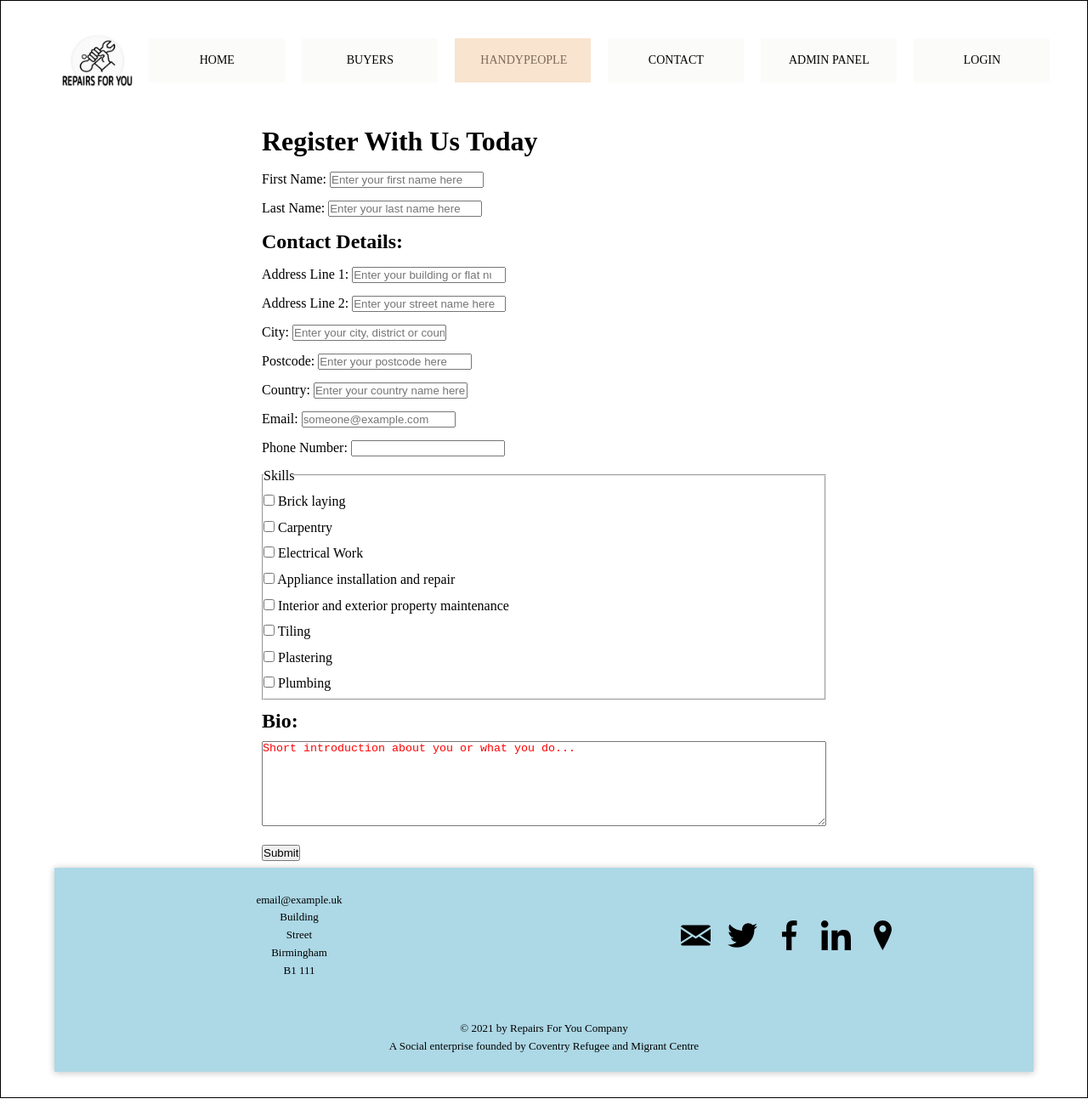
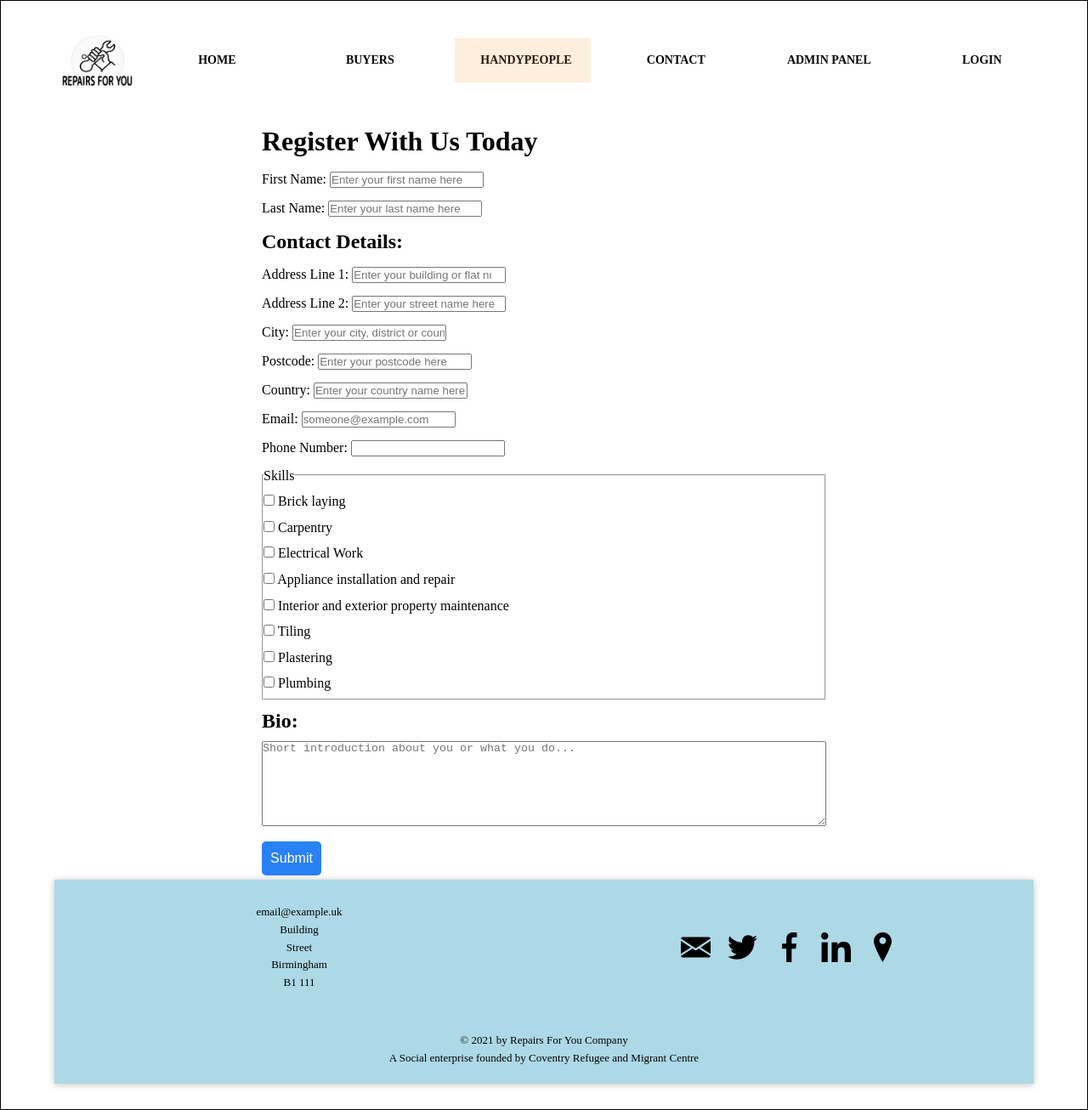
Before and after one commit to Pat-On/repairs_for_you, a React (Create React App) app in the folder client/: page /users/handyman/register in a window 1280 px wide. Shown: the whole page at 85% size. Built offline with nearby package versions, Linux system fonts and the light colour scheme.

Commit message:
changed and added new styles

```diff
--- a/client/src/components/HandymanRegistrationForm/HandymanRegistrationForm.css
+++ b/client/src/components/HandymanRegistrationForm/HandymanRegistrationForm.css
@@ -15,10 +15,15 @@
 .input-field-bio :nth-child(2) {
   width:100%;
   overflow-x: hidden;
-overflow-y: scroll;
-height: 10rem;
+  overflow-y: scroll;
+  height: 10rem;
 }
-.input-field-bio :nth-child(2)::-webkit-input-placeholder {
-  color: red;
-
+.submit-button-div input{
+  background-color: rgb(40, 129, 245);
+  width: 7rem;
+  height: 4rem;
+  color: white;
+  border: none;
+  border-radius: .5rem;
+  font-size: medium;
 }
--- a/client/src/components/Navigation/NavigationItems/NavigationItem/NavigationItem.module.scss
+++ b/client/src/components/Navigation/NavigationItems/NavigationItem/NavigationItem.module.scss
@@ -4,7 +4,7 @@
   width: 16rem;
   height: auto;
   // font-family: $font-display;
-  font-weight: 400;
+  font-weight: 600;
   text-align: center;
   position: relative;
   margin: 0 1rem;
@@ -30,7 +30,8 @@
 
     transition: transform 0.4s, width 0.4s cubic-bezier(1, 0, 0, 1) 0.2s,
       background-color 0.1s;
-    color: rgba(5, 5, 5,1);
+      color: rgb(221, 92, 17);
+
 
   }
 
@@ -39,7 +40,9 @@
   a.active::before {
     transform: scaleX(1) scaleY(1);
     height: 100%;
-    background-color: rgba(rgb(245, 205, 165), 0.5);
+    background-color: rgba(241, 146, 38, 0.151);
+
+
   }
 
   @media only screen and (max-width: 800px) {
@@ -50,7 +53,7 @@
     width: 100%;
     // background-color: transparent;
     height: 20%;
-    background-color: rgba(245, 243, 238, 0.363);
+    //background-color: rgba(245, 243, 238, 0.363);
     text-decoration: none;
     text-transform: uppercase;
     display: block;
--- a/client/src/components/handyPeopleList/HandyPeopleList.css
+++ b/client/src/components/handyPeopleList/HandyPeopleList.css
@@ -65,7 +65,7 @@
 .one-card-container{
     font-size: medium;
     display: flex;
-    background-color: rgba(143, 168, 168, 0.541);
+    background-color: rgba(255, 255, 255, 0.514);
     border-radius: 1rem;
 }
 
@@ -80,6 +80,7 @@
 }
 .name-image a {
     text-decoration: none;
+    color: black;
 }
 .bio{
     width: 50%;
--- a/client/src/components/mainPage/aboutSection/AboutSection.module.scss
+++ b/client/src/components/mainPage/aboutSection/AboutSection.module.scss
@@ -1,7 +1,7 @@
 .about {
   grid-row: 2 / 3;
   grid-column: 1 / -1;
-  background-color: lightgrey;
+  background-color: rgb(233, 230, 230);
 
   display: grid;
   grid-template-columns: 0.3fr repeat(2, 1fr) 0.3fr;
--- a/client/src/components/mainPage/explanation/explanation.module.scss
+++ b/client/src/components/mainPage/explanation/explanation.module.scss
@@ -61,4 +61,5 @@
     grid-row: 5 / 6;
     grid-column: 1 / -1;
   }
+
 }
--- a/client/src/components/mainPage/primarySection/PrimarySection.module.scss
+++ b/client/src/components/mainPage/primarySection/PrimarySection.module.scss
@@ -12,8 +12,8 @@
 
   background-image: linear-gradient(
       to right,
-      rgba(rgb(57, 151, 182), 0.8),
-      rgba(darkblue, 0.8)
+      rgba(rgb(85, 168, 196), 0.8),
+      rgba(rgb(44, 44, 194), 0.8)
     ),
     url("../../../public/emmanuel-ikwuegbu-zWOgsj3j0wA-unsplash.jpg");
   background-size: cover;
@@ -38,6 +38,7 @@
     text-transform: uppercase;
     text-decoration: none;
     padding: 1.5rem 4rem;
+    font-weight: 600;
 
 
     &__publish {
```
